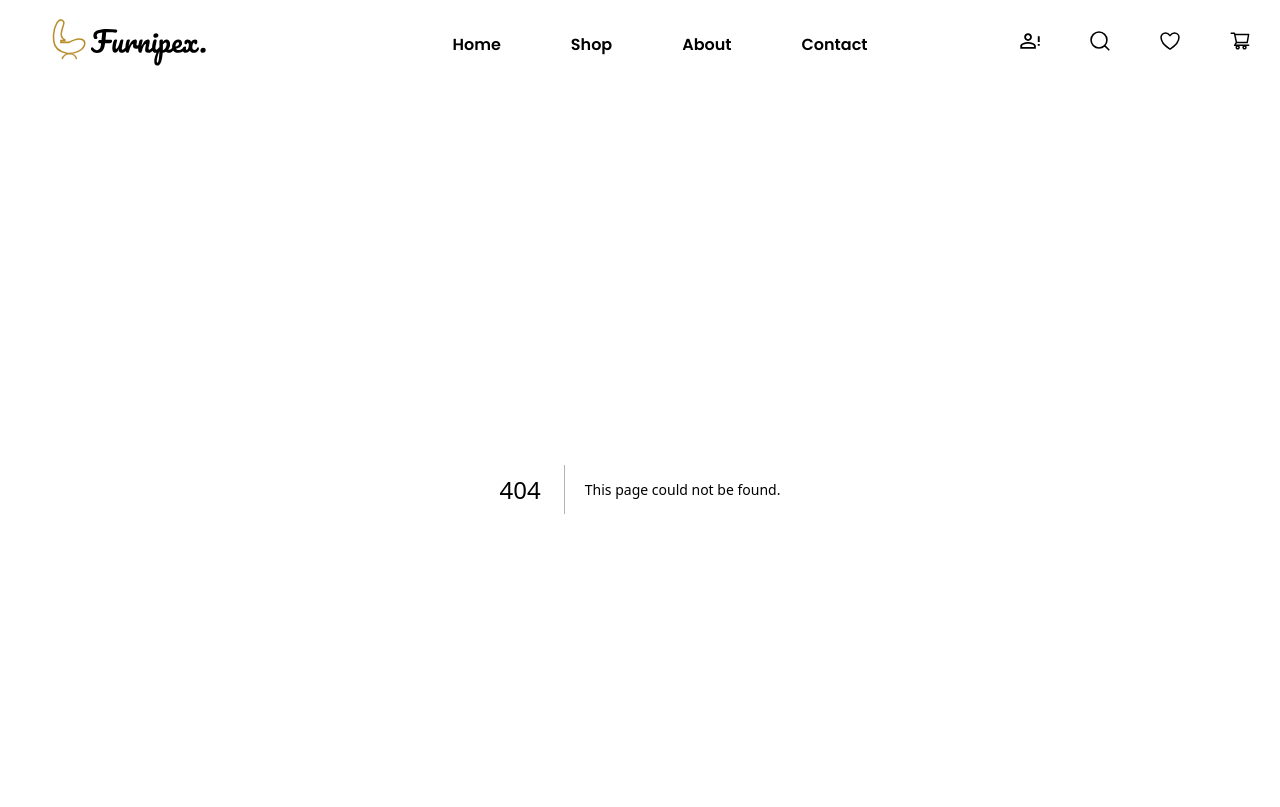
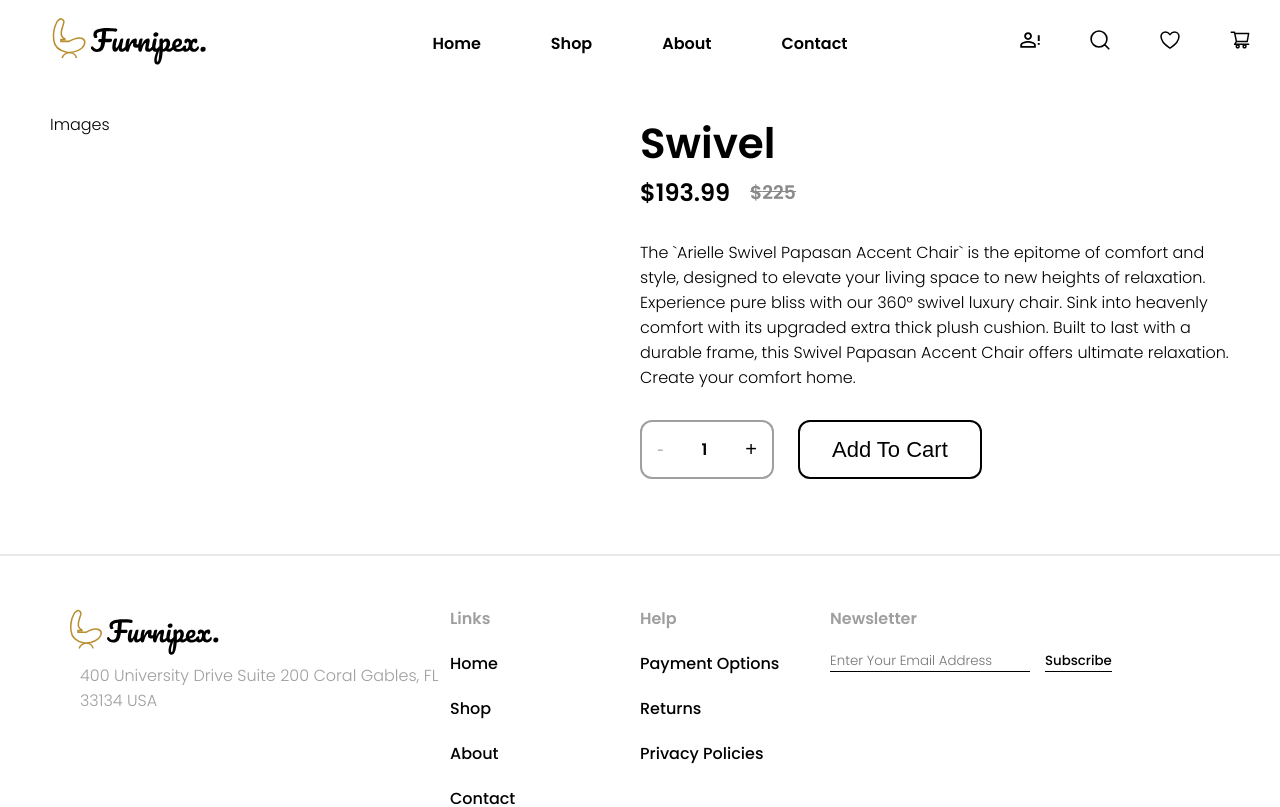
Before and after one commit to NyFco/furnipex-ecommerce, a Next.js app: page /products/1 in a window 1280 px wide. Before the commit this address had no page. Shown: the top 807 px of the page. Built offline with nearby package versions, Linux system fonts and the light colour scheme.

Commit message:
add product page

```diff
--- a/app/components/productsSection/HoverOverlay.tsx
+++ b/app/components/productsSection/HoverOverlay.tsx
@@ -11,7 +11,11 @@ interface HoverOverlayProps {
 const HoverOverlay: FunctionComponent<HoverOverlayProps> = ({ href }) => {
   return (
     <div className="hover-overlay">
-      <Link href={href} className={`${poppins.className} view-btn`}>
+      <Link
+        href={href}
+        target="_blank"
+        className={`${poppins.className} view-btn`}
+      >
         View item
       </Link>
     </div>
--- a/app/layout.tsx
+++ b/app/layout.tsx
@@ -2,6 +2,7 @@ import type { Metadata } from "next";
 import { Poppins } from "next/font/google";
 import Header from "./components/header";
 import Footer from "./components/footer";
+import "./styles/globals.scss";
 
 const poppins = Poppins({ weight: "300", subsets: ["latin"] });
 
--- a/app/page.tsx
+++ b/app/page.tsx
@@ -1,7 +1,6 @@
 import HeroSection from "./components/heroSection";
 import ProductsSection from "./components/productsSection";
 import RangeSection from "./components/rangeSection";
-import "./styles/globals.scss";
 
 export default function Home() {
   return (
--- /dev/null
+++ b/app/products/[id]/Action.tsx
@@ -0,0 +1,16 @@
+"use client";
+
+import { FunctionComponent, useState } from "react";
+import Amount from "./Amount";
+
+const Action: FunctionComponent = () => {
+  const [amount, setAmount] = useState(1);
+
+  return (
+    <div className="action-container">
+      <Amount amount={amount} setAmount={setAmount} />
+      <button className="addToCart-btn">Add To Cart</button>
+    </div>
+  );
+};
+export default Action;
--- /dev/null
+++ b/app/products/[id]/Amount.tsx
@@ -0,0 +1,36 @@
+import { FunctionComponent } from "react";
+
+interface AmountProps {
+  amount: number;
+  setAmount: (amount: number) => void;
+  max?: number;
+}
+
+const Amount: FunctionComponent<AmountProps> = ({ amount, setAmount, max }) => {
+  const onChange = (mode: "inc" | "dec"): void => {
+    mode === "inc" ? setAmount(amount + 1) : setAmount(amount - 1);
+  };
+
+  return (
+    <div className="amount-container">
+      <button
+        onClick={() => {
+          onChange("dec");
+        }}
+        disabled={amount === 1}
+      >
+        -
+      </button>
+      <span>{amount}</span>
+      <button
+        onClick={() => {
+          onChange("inc");
+        }}
+        disabled={max != 0 && amount === max}
+      >
+        +
+      </button>
+    </div>
+  );
+};
+export default Amount;
--- /dev/null
+++ b/app/products/[id]/page.tsx
@@ -0,0 +1,56 @@
+import "@/app/styles/productPage.scss";
+import type { Metadata } from "next";
+import useProducts, { ProductType } from "@/app/hooks/useProducts";
+import { FunctionComponent } from "react";
+import axios from "axios";
+import Action from "./Action";
+
+type ParamsType = {
+  id: number;
+};
+
+interface ProductPageProps {
+  params: ParamsType;
+}
+
+export async function generateMetadata({
+  params,
+}: ProductPageProps): Promise<Metadata> {
+  const { id } = params;
+
+  const product: ProductType = await axios(
+    `http://localhost:3000/api/products/${id}`
+  ).then(({ data }) => data);
+
+  return {
+    title: `${product.title} | ${product.short_description}`,
+  };
+}
+
+const ProductPage: FunctionComponent<ProductPageProps> = async ({
+  params: { id },
+}) => {
+  const { getProduct } = useProducts();
+
+  const product = await getProduct(id);
+
+  return (
+    <main className="product-page">
+      <section className="review-section">
+        <div className="image-container">Images</div>
+        <div className="details-container">
+          <h1 className="product-title">{product.title}</h1>
+          <div className="price-container">
+            <h3 className="price">${product.price}</h3>
+            <h3 className="prev-price">
+              ${product.prev_price && product.prev_price}
+            </h3>
+          </div>
+          <p className="description">{product.description}</p>
+          <Action />
+        </div>
+      </section>
+    </main>
+  );
+};
+export default ProductPage;
--- /dev/null
+++ b/app/products/page.tsx
@@ -0,0 +1,6 @@
+import { FunctionComponent } from "react";
+
+const ProductsPage: FunctionComponent = () => {
+  return <div>ProductsPage</div>;
+};
+export default ProductsPage;
--- a/app/styles/header.scss
+++ b/app/styles/header.scss
@@ -53,7 +53,6 @@
     .burgerBtn {
       background: none;
       border: none;
-      cursor: pointer;
     }
 
     .mobileMenuContainer {
--- a/app/styles/heroSection.scss
+++ b/app/styles/heroSection.scss
@@ -43,7 +43,6 @@
       padding: 10px 40px;
       border: none;
       border-radius: 5px;
-      cursor: pointer;
     }
   }
 }
--- /dev/null
+++ b/app/styles/productPage.scss
@@ -0,0 +1,77 @@
+@import "./colors.scss";
+
+.product-page {
+  section {
+    padding: 25px 50px;
+  }
+
+  .review-section {
+    display: flex;
+
+    .image-container {
+      flex: 1;
+    }
+
+    .details-container {
+      flex: 1;
+
+      .product-title {
+        font-size: 42px;
+        margin: 0;
+      }
+
+      .price-container {
+        display: flex;
+        align-items: center;
+        gap: 20px;
+
+        h3 {
+          margin: 0;
+        }
+
+        .price {
+          font-size: 24px;
+        }
+
+        .prev-price {
+          text-decoration: line-through;
+          color: $secondary-text;
+        }
+      }
+
+      .description {
+        margin-block: 30px;
+      }
+
+      .action-container {
+        display: flex;
+        gap: 24px;
+
+        .amount-container {
+          display: flex;
+          justify-content: space-between;
+          align-items: center;
+          width: 100px;
+          border: 2px solid #9f9f9f;
+          border-radius: 12px;
+          padding: 15px;
+          font-weight: 900;
+
+          button {
+            background-color: #ffffff;
+            border: none;
+            font-size: 20px;
+          }
+        }
+
+        .addToCart-btn {
+          font-size: 22px;
+          background-color: #ffffff;
+          border: 2px solid #000000;
+          border-radius: 12px;
+          padding: 12px 32px;
+        }
+      }
+    }
+  }
+}
```
